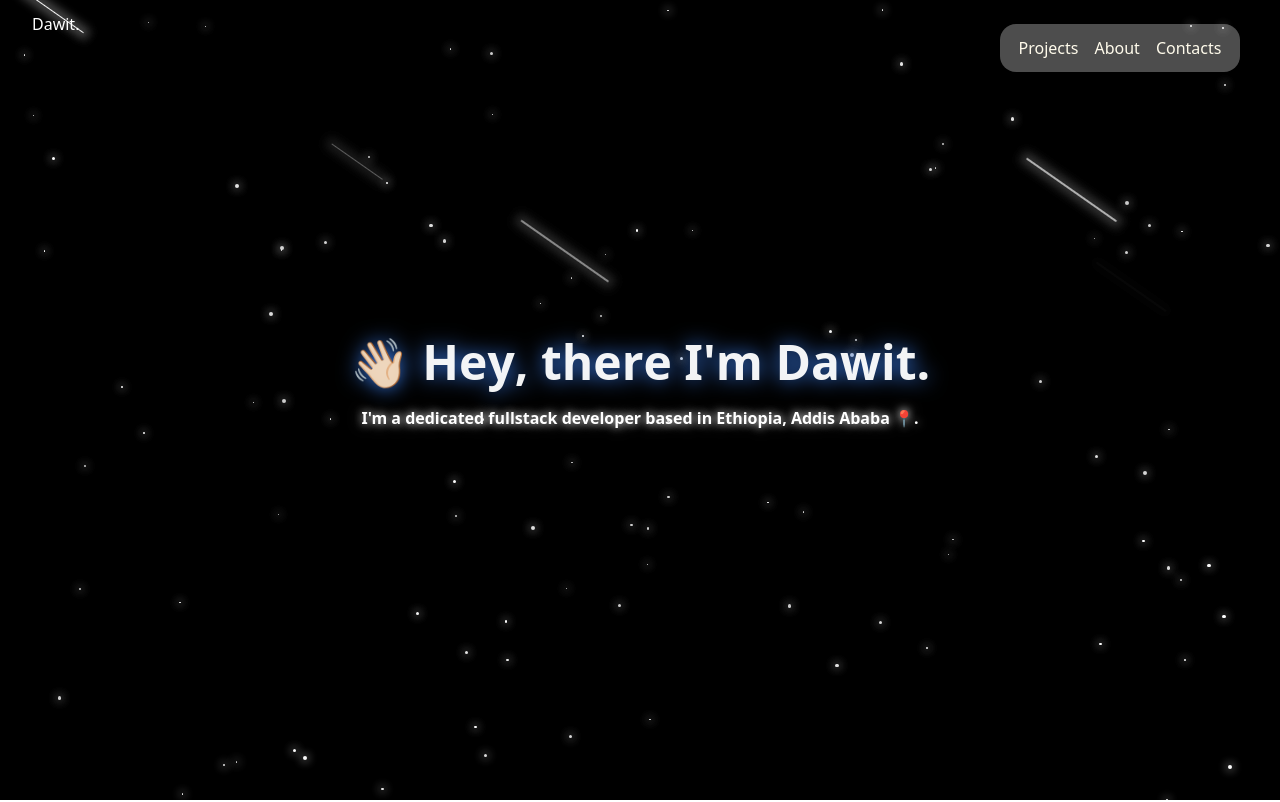
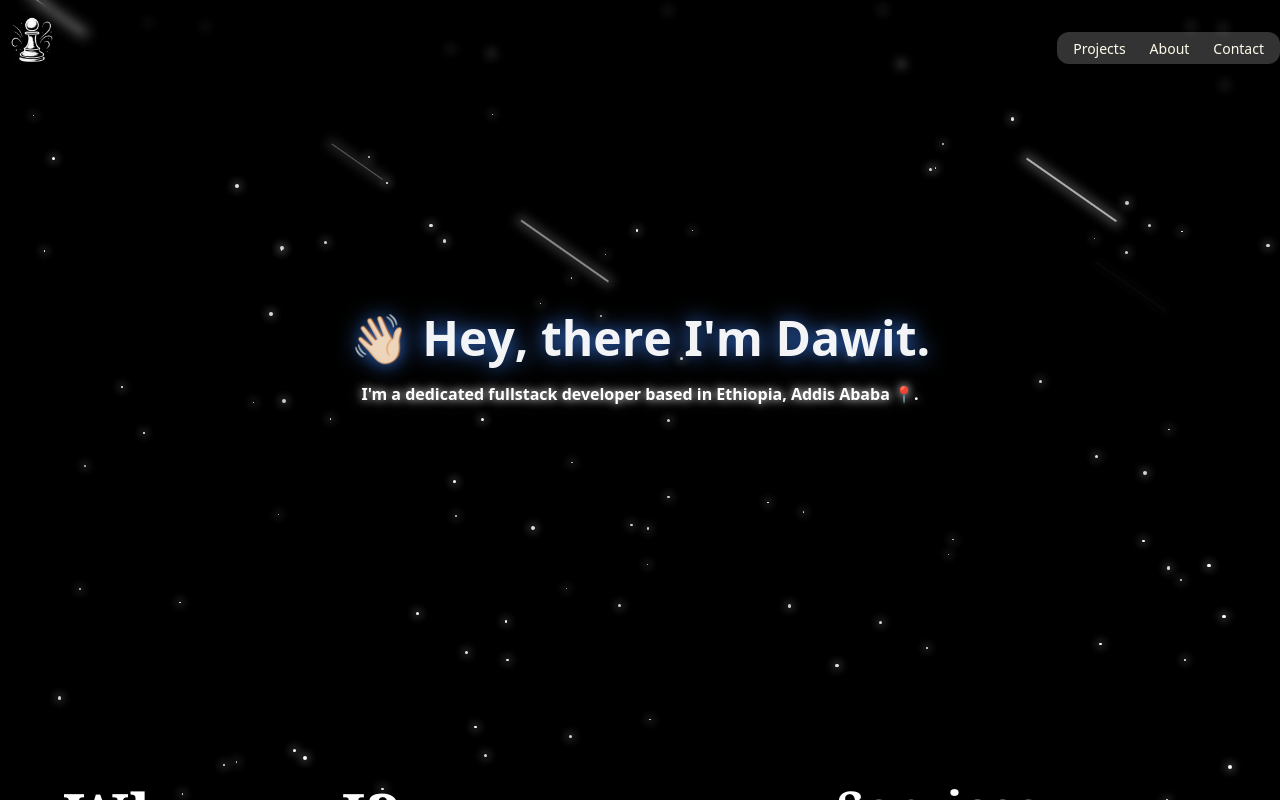
Before and after one commit to Dawit-coder/dawitteshome, a React (Vite) app: page / in a window 1280 px wide. Shown: the top 802 px of the page. Built offline with nearby package versions, Linux system fonts and the light colour scheme.

Commit message:
finalize the navbar make the links functional

```diff
--- a/index.html
+++ b/index.html
@@ -2,7 +2,7 @@
 <html lang="en">
   <head>
     <meta charset="UTF-8" />
-    <link rel="icon" type="image/svg+xml" href="/vite.svg" />
+    <link rel="icon" type="image/svg+xml" href="/images/pawn.png" />
     <meta name="viewport" content="width=device-width, initial-scale=1.0" />
     <title>Dawit</title>
   </head>
--- a/src/Components/Navbar.jsx
+++ b/src/Components/Navbar.jsx
@@ -1,13 +1,26 @@
-import { Link } from "react-scroll"
+import { Link } from "react-scroll";
 
 const Navbar = () => {
   return (
-    <nav>
-        <div className="text-white relative left-8 top-3">
-            Dawit.
-        </div>
-        <div className='bg-white/30 text-amber-50 absolute right-10 w-60 rounded-2xl border-none'>
-            <ul className='flex justify-center gap-4 m-3'>
+    <nav className="fixed w-full top-0 z-50 backdrop-blur-xs bg-black/10">
+      <div className="container mx-auto flex justify-between items-center">
+        {/* Logo with scroll to top functionality */}
+        <Link
+          to="Hero"
+          smooth={true}
+          duration={500}
+          className="cursor-pointer hover:opacity-80 transition-opacity"
+        >
+          <img
+            src="images/pawn.png"
+            alt="Logo"
+            className="h-24 w-auto"
+          />
+        </Link>
+
+        {/* Navigation Links */}
+        <div className='bg-white/20 text-amber-50 rounded-xl border-none px-4 py-1'>
+          <ul className='flex justify-center gap-6'>
             <li>
               <Link
                 to="Projects"
@@ -15,7 +28,8 @@ const Navbar = () => {
                 duration={500}
                 spy={true}
                 offset={-80}
-                    className="cursor-pointer"
+                className="cursor-pointer hover:text-shadow-cyan-500 transition-colors text-sm font-medium"
+                activeClass="text-amber-300 font-bold"
               >
                 Projects
               </Link>
@@ -27,27 +41,30 @@ const Navbar = () => {
                 duration={500}
                 spy={true}
                 offset={-80}
-                    className="cursor-pointer"
+                className="cursor-pointer hover:text-shadow-cyan-500 transition-colors text-sm font-medium"
+                activeClass="text-amber-300 font-bold"
               >
                 About
               </Link>
             </li>
             <li>
               <Link
-                    to="Contacts"
+                to="Contact"
                 smooth={true}
                 duration={500}
                 spy={true}
                 offset={-80}
-                    className="cursor-pointer"
+                className="cursor-pointer hover:text-shadow-cyan-500 transition-colors text-sm font-medium"
+                activeClass="text-shadow-cyan-500 font-bold"
               >
-                      Contacts
+                Contact
               </Link>
             </li>
           </ul>
         </div>
+      </div>
     </nav>
-  )
-}
+  );
+};
 
-export default Navbar
+export default Navbar;
--- a/src/Pages/Home.jsx
+++ b/src/Pages/Home.jsx
@@ -6,16 +6,28 @@ import About from '../Components/About'
 import Projects from '../Components/Projects'
 import Contact from '../Components/Contact'
 
-
 const Home = () => {
   return (
     <div className='overflow-hidden'>
       <StarBackground/>
       <Navbar/>
-      <Hero/>
-      <About/>
-      <Projects/>
-      <Contact/>
+
+      {/* Each section must have matching ID */}
+      <section id="Hero" className="section">
+        <Hero/>
+      </section>
+
+      <section id="About" className="section">
+        <About/>
+      </section>
+
+      <section id="Projects" className="section">
+        <Projects/>
+      </section>
+
+      <section id="Contact" className="section">  {/* Note: Changed from "Contacts" */}
+        <Contact/>
+      </section>
     </div>
   )
 }
```
Also changed, not shown: public/images/pawn.png (added). Lines whose indentation alone changed are shown as unchanged.
